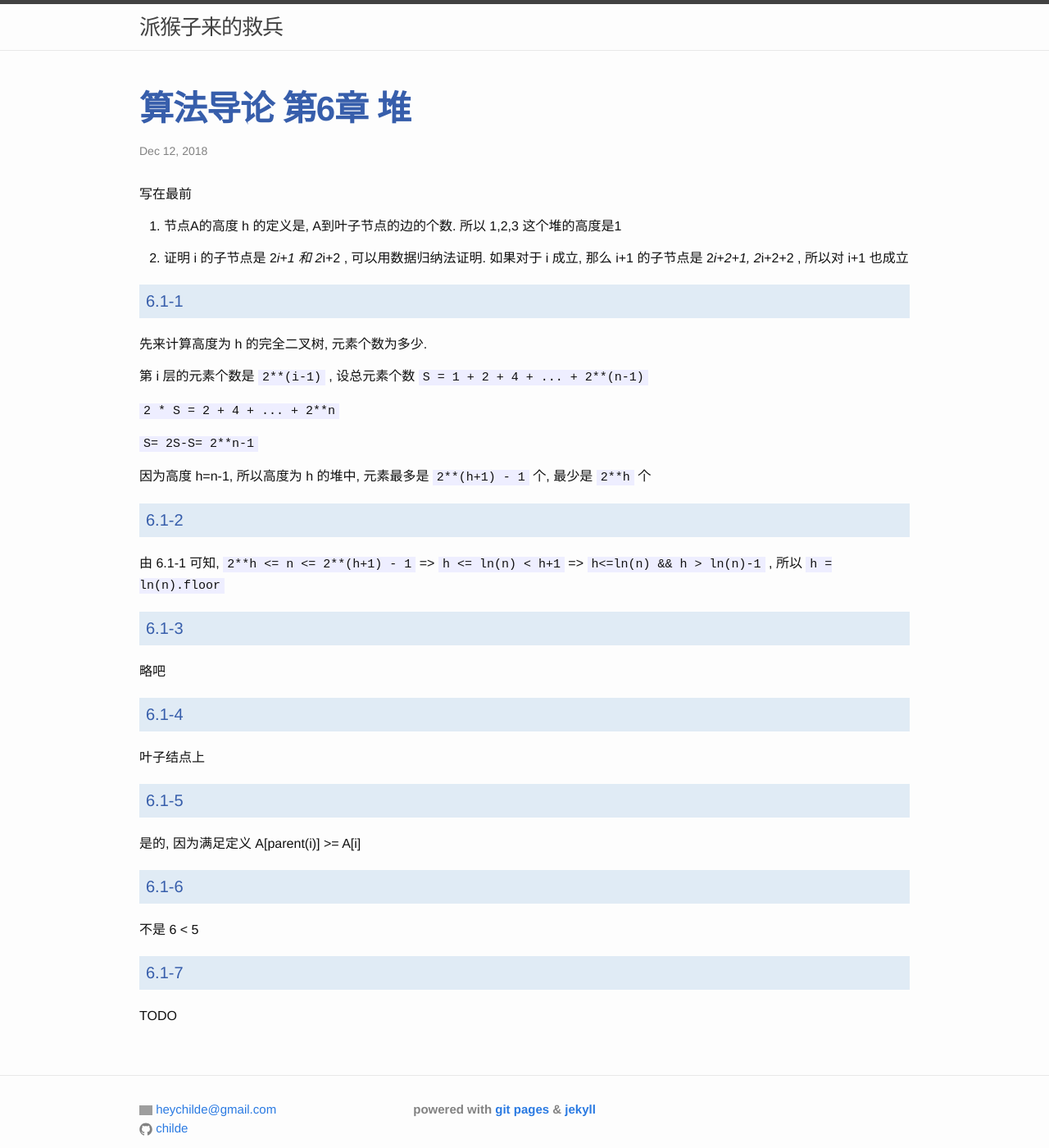
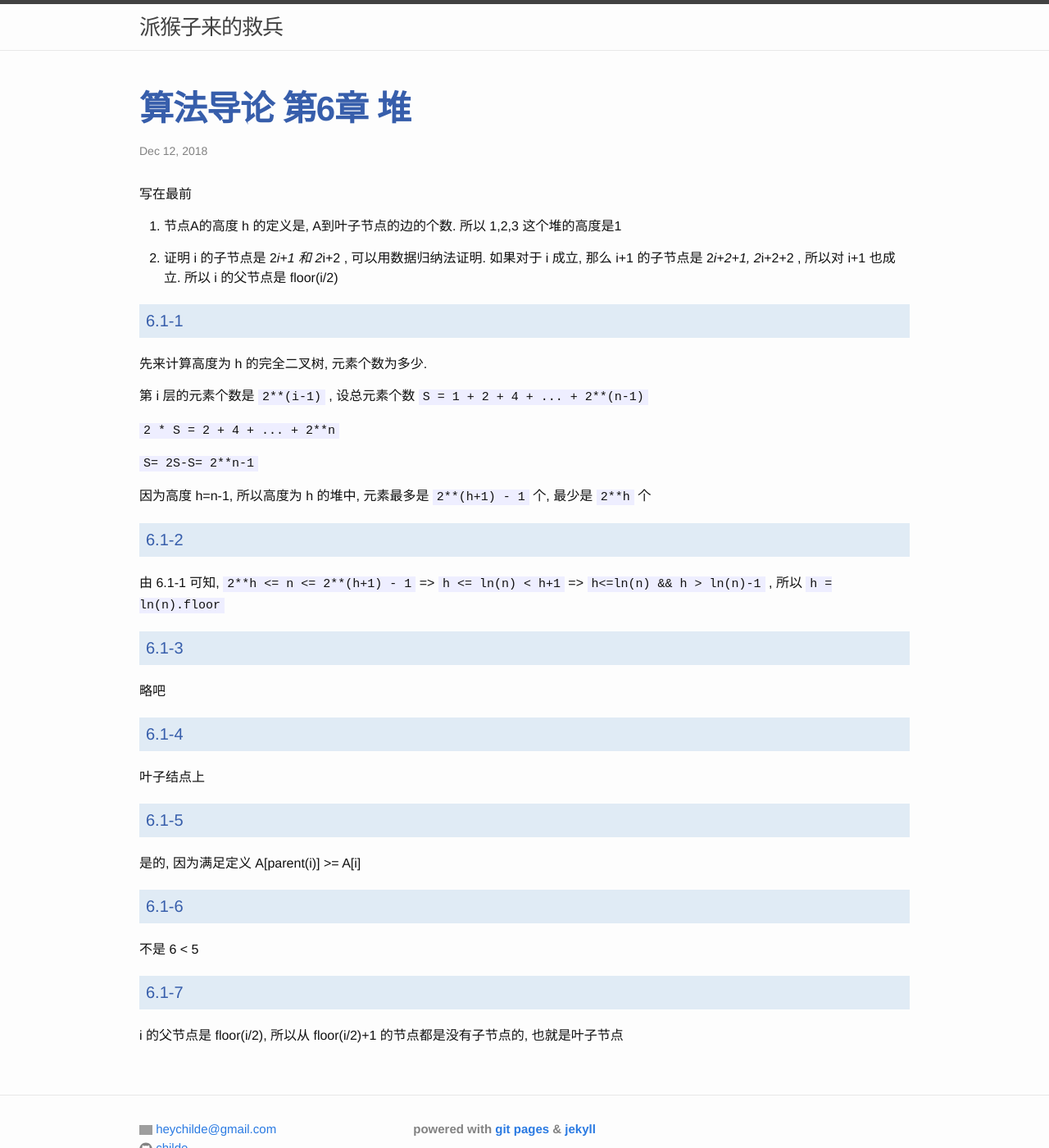
Before and after one commit to childe/ohmycat, a Jekyll site: the page built from _posts/2018-12-12-Introduction-to-Algorithms-6-1.md, in a window 1280 px wide and 1400 px high. Shown: the whole window at 82% size. Built offline with Jekyll 4.4.1, drawn with Linux system fonts in a browser that asks for light colours; grey boxes are pictures that could not be loaded.

Commit message:
modified:   _posts/2018-12-12-Introduction-to-Algorithms-6-1.md

```diff
--- a/_posts/2018-12-12-Introduction-to-Algorithms-6-1.md
+++ b/_posts/2018-12-12-Introduction-to-Algorithms-6-1.md
@@ -10,7 +10,7 @@ layout: post
 
 1. 节点A的高度 h 的定义是, A到叶子节点的边的个数. 所以 1,2,3 这个堆的高度是1
 
-2. 证明 i 的子节点是 2*i+1 和 2*i+2 , 可以用数据归纳法证明. 如果对于 i 成立, 那么 i+1 的子节点是 2*i+2+1, 2*i+2+2 , 所以对 i+1 也成立
+2. 证明 i 的子节点是 2*i+1 和 2*i+2 , 可以用数据归纳法证明. 如果对于 i 成立, 那么 i+1 的子节点是 2*i+2+1, 2*i+2+2 , 所以对 i+1 也成立. 所以 i 的父节点是 floor(i/2)
 
 ## 6.1-1
 
@@ -46,4 +46,4 @@ layout: post
 
 ## 6.1-7
 
-TODO
+i 的父节点是 floor(i/2), 所以从 floor(i/2)+1 的节点都是没有子节点的, 也就是叶子节点
```
